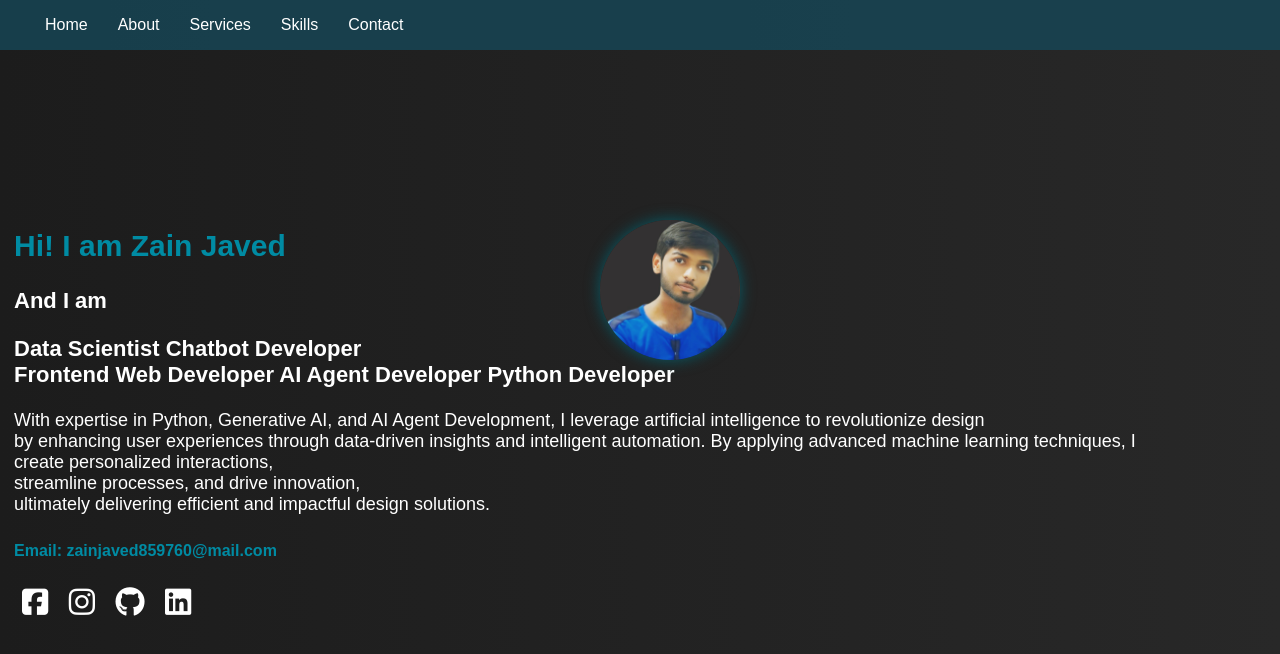
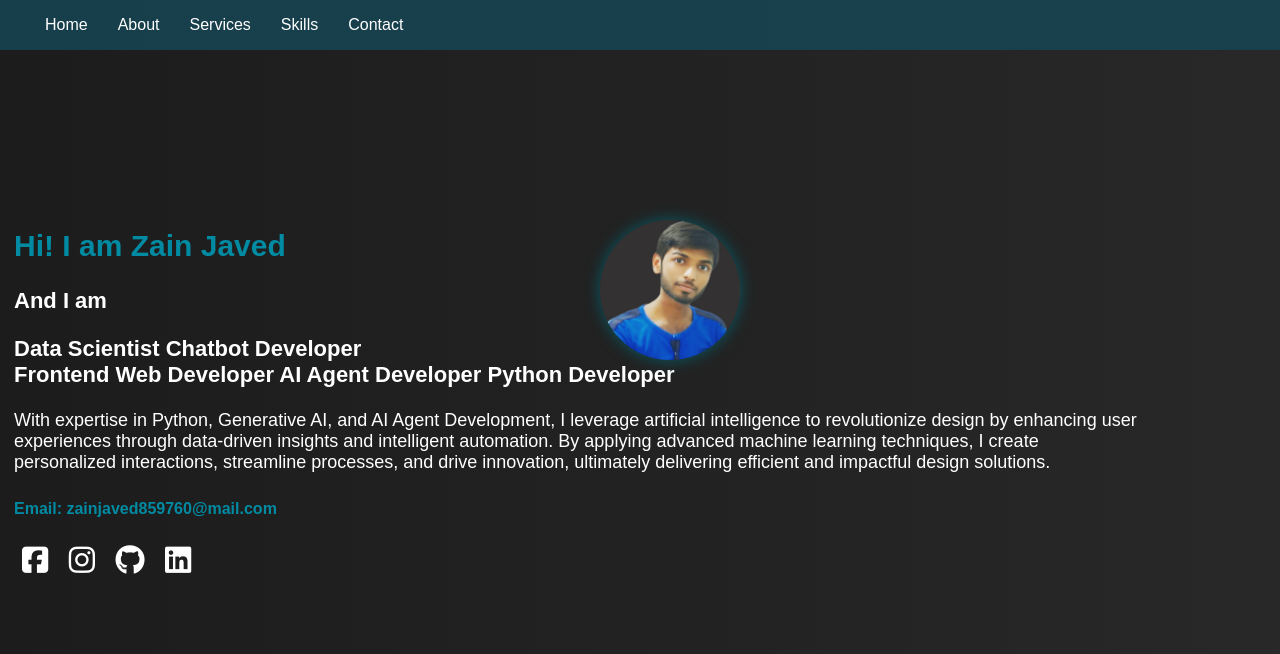
Before and after one commit to ZainJaved869/Portfolio, a plain HTML site: page index.html in a window 1280 px wide. Shown: the top 654 px of the page. Drawn offline with Linux system fonts and the light colour scheme.

Commit message:
Update index.html

```diff
--- a/index.html
+++ b/index.html
@@ -42,7 +42,7 @@
                     </h3>
                 </div>
                 <p>
-                  With expertise in Python, Generative AI, and AI Agent Development, I leverage artificial intelligence to revolutionize design<br> by enhancing user experiences through data-driven insights and intelligent automation. By applying advanced machine learning techniques, I create personalized interactions,<br> streamline processes, and drive innovation, <br>ultimately delivering efficient and impactful design solutions.
+                  With expertise in Python, Generative AI, and AI Agent Development, I leverage artificial intelligence to revolutionize design by enhancing user experiences through data-driven insights and intelligent automation. By applying advanced machine learning techniques, I create personalized interactions, streamline processes, and drive innovation, ultimately delivering efficient and impactful design solutions.
                 </p>
                 <h5>Email: <span>zainjaved859760@mail.com</span></h5>
                 <div class="social-icons">
```
